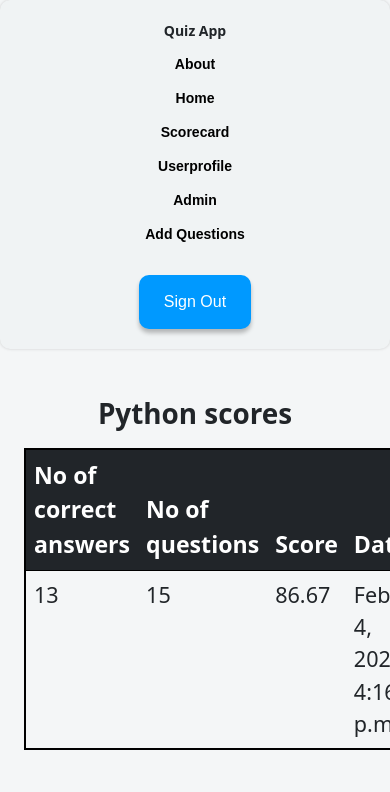
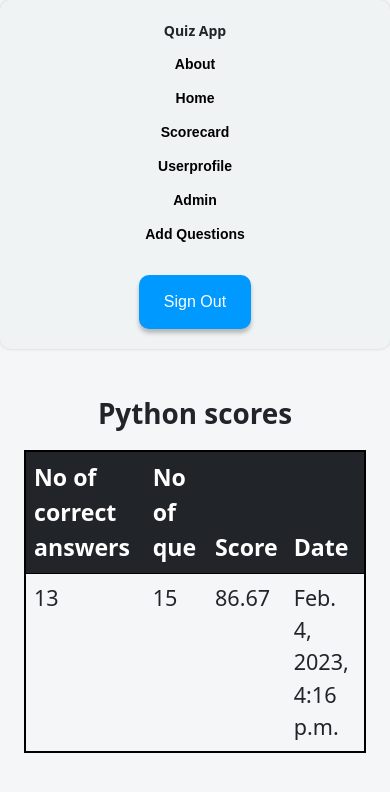
Before and after one commit to Asad474/Quiz-App, a Django app: page /view_scores/1/ in a window 390 px wide; the page is wider, and only the part inside the window is pictured. Shown: the top 792 px of that part. Run offline with Django 4.2, Linux system fonts and the light colour scheme; a user stored in the database is signed in; data comes from the database, SQL or seed files in the repository.

Commit message:
Quiz App(updated all_scores.html)

```diff
--- a/quizapp/templates/quizapp/all_scores.html
+++ b/quizapp/templates/quizapp/all_scores.html
@@ -7,7 +7,7 @@
             <thead class="bg-dark text-white fs-3 fw-bolder">
                 <tr>
                     <th scope="col">No of correct answers</th>
-                    <th scope="col">No of questions</th>
+                    <th scope="col">No of que</th>
                     <th scope="col">Score</th>
                     <th scope="col">Date</th>
                 </tr>
--- a/static/css/base.css
+++ b/static/css/base.css
@@ -179,4 +179,8 @@ a:hover{
         width: 90%;
         margin-left: 5%;
     }
+
+    .table-score{
+        margin: 20px 0;
+    }
 }
```
